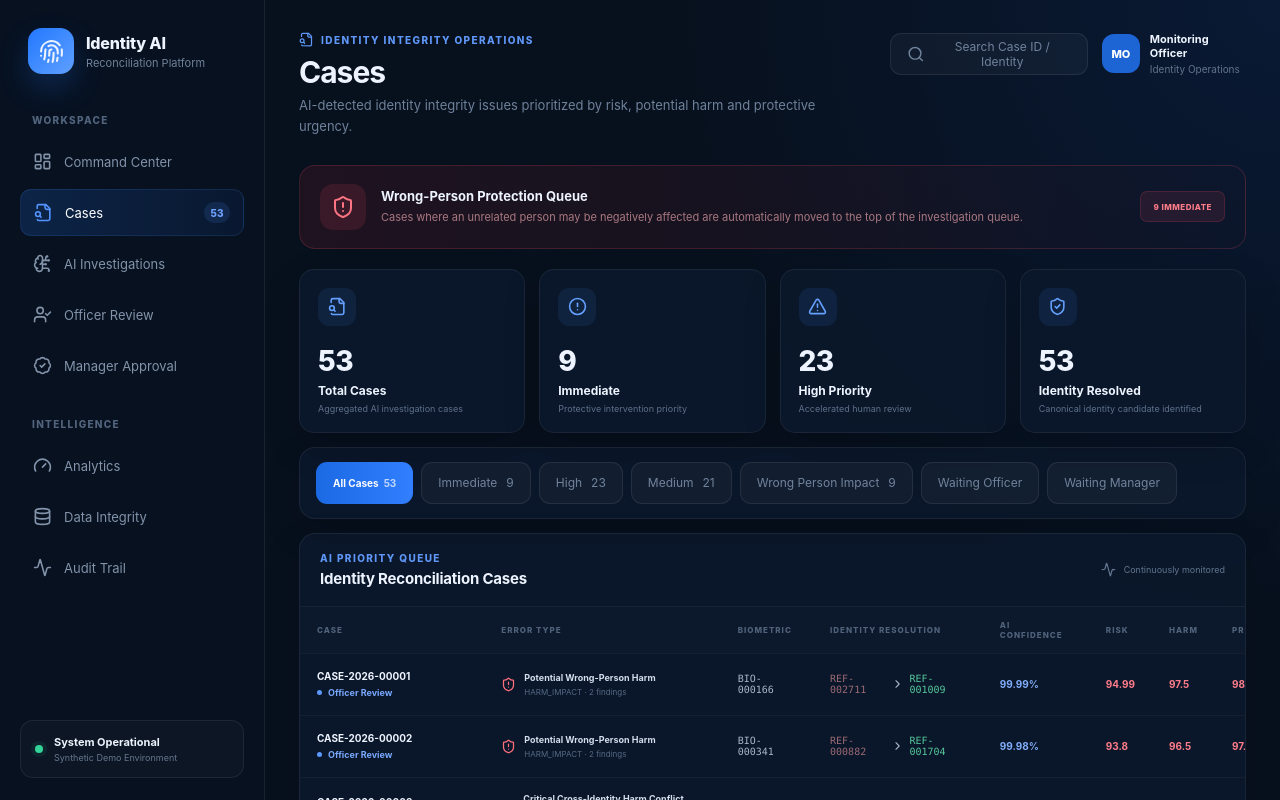
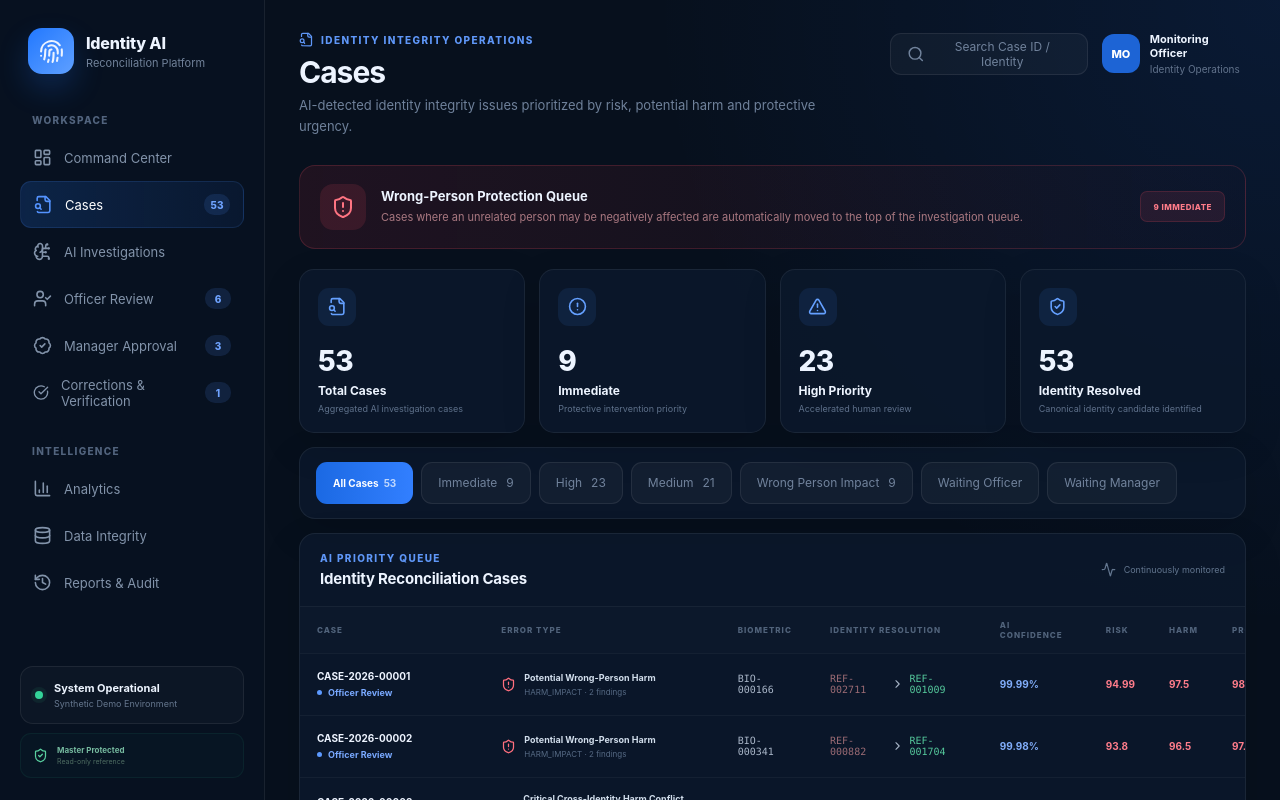
Before and after one commit to x47-cmd/ai-identity-reconciliation-platform, a Next.js app: page /cases in a window 1280 px wide. Shown: the top 800 px of the page. Built offline with nearby package versions, Linux system fonts and the light colour scheme.

Commit message:
Update page.js

```diff
--- a/app/cases/page.js
+++ b/app/cases/page.js
@@ -1,17 +1,15 @@
 import Link from "next/link";
+
+import Sidebar from "../components/Sidebar";
 
 import {
   Activity,
   AlertTriangle,
   BadgeCheck,
-  BrainCircuit,
   ChevronRight,
   CircleAlert,
-  Database,
   FileSearch,
   Fingerprint,
-  Gauge,
-  LayoutDashboard,
   Search,
   ShieldAlert,
   ShieldCheck,
@@ -203,7 +201,7 @@
     biometric: "BIO-000909",
     current: "REF-INVALID",
     proposed: "REF-001567",
-    confidence: 99.90,
+    confidence: 99.9,
     risk: 76.0,
     harm: 45.0,
     protective: 70.0,
@@ -213,100 +211,6 @@
     findings: 1,
   },
 ];
-
-
-function Sidebar() {
-  return (
-    <aside className="sidebar">
-      <div className="brand">
-        <div className="brandIcon">
-          <Fingerprint size={25} />
-        </div>
-
-        <div>
-          <div className="brandTitle">
-            Identity AI
-          </div>
-
-          <div className="brandSubtitle">
-            Reconciliation Platform
-          </div>
-        </div>
-      </div>
-
-      <nav className="navigation">
-        <div className="navLabel">
-          WORKSPACE
-        </div>
-
-        <Link
-          className="navItem"
-          href="/"
-        >
-          <LayoutDashboard size={19} />
-          <span>Command Center</span>
-        </Link>
-
-        <Link
-          className="navItem active"
-          href="/cases"
-        >
-          <FileSearch size={19} />
-          <span>Cases</span>
-          <span className="navCount">53</span>
-        </Link>
-
-        <div className="navItem">
-          <BrainCircuit size={19} />
-          <span>AI Investigations</span>
-        </div>
-
-        <div className="navItem">
-          <UserCheck size={19} />
-          <span>Officer Review</span>
-        </div>
-
-        <div className="navItem">
-          <BadgeCheck size={19} />
-          <span>Manager Approval</span>
-        </div>
-
-        <div className="navLabel navSecond">
-          INTELLIGENCE
-        </div>
-
-        <div className="navItem">
-          <Gauge size={19} />
-          <span>Analytics</span>
-        </div>
-
-        <div className="navItem">
-          <Database size={19} />
-          <span>Data Integrity</span>
-        </div>
-
-        <div className="navItem">
-          <Activity size={19} />
-          <span>Audit Trail</span>
-        </div>
-      </nav>
-
-      <div className="sidebarFooter">
-        <div className="systemDot" />
-
-        <div>
-          <div className="systemTitle">
-            System Operational
-          </div>
-
-          <div className="systemSubtitle">
-            Synthetic Demo Environment
-          </div>
-        </div>
-      </div>
-    </aside>
-  );
-}
 
 
 function PriorityBadge({ priority }) {
@@ -406,17 +310,31 @@
 export default function CasesPage() {
   return (
     <div className="appShell">
+
+      {/* ================================================
+          SHARED PLATFORM SIDEBAR
+          ================================================ */}
+
       <Sidebar />
 
+
       <main className="mainContent">
+
+        {/* ================================================
+            HEADER
+            ================================================ */}
+
         <header className="topbar">
           <div>
             <div className="eyebrow">
               <FileSearch size={15} />
+
               IDENTITY INTEGRITY OPERATIONS
             </div>
 
-            <h1>Cases</h1>
+            <h1>
+              Cases
+            </h1>
 
             <p>
               AI-detected identity integrity
@@ -426,9 +344,11 @@
             </p>
           </div>
 
+
           <div className="topbarActions">
             <button className="searchButton">
               <Search size={18} />
+
               <span>
                 Search Case ID / Identity
               </span>
@@ -622,6 +542,7 @@
             </div>
           </div>
 
+
           <div className="tableWrap">
             <table
               style={{
@@ -646,6 +567,9 @@
               <tbody>
                 {cases.map((item) => (
                   <tr key={item.id}>
+
+                    {/* CASE */}
+
                     <td>
                       <Link
                         href={`/cases/${item.id}`}
@@ -662,6 +586,9 @@
                         status={item.status}
                       />
                     </td>
+
+
+                    {/* ERROR TYPE */}
 
                     <td>
                       <div
@@ -710,9 +637,15 @@
                       </div>
                     </td>
 
+
+                    {/* BIOMETRIC */}
+
                     <td className="mono">
                       {item.biometric}
                     </td>
+
+
+                    {/* IDENTITY RESOLUTION */}
 
                     <td>
                       <div className="identityChange">
@@ -728,11 +661,17 @@
                       </div>
                     </td>
 
+
+                    {/* AI CONFIDENCE */}
+
                     <td>
                       <span className="confidence">
                         {item.confidence}%
                       </span>
                     </td>
+
+
+                    {/* RISK */}
 
                     <td>
                       <span
@@ -750,6 +689,9 @@
                       </span>
                     </td>
 
+
+                    {/* HARM */}
+
                     <td>
                       <span
                         style={{
@@ -763,6 +705,9 @@
                         {item.harm}
                       </span>
                     </td>
+
+
+                    {/* PROTECTIVE PRIORITY */}
 
                     <td>
                       <span
@@ -778,11 +723,17 @@
                       </span>
                     </td>
 
+
+                    {/* PRIORITY */}
+
                     <td>
                       <PriorityBadge
                         priority={item.priority}
                       />
                     </td>
+
+
+                    {/* OPEN CASE */}
 
                     <td>
                       <Link
@@ -805,11 +756,13 @@
                         <ChevronRight size={16} />
                       </Link>
                     </td>
+
                   </tr>
                 ))}
               </tbody>
             </table>
           </div>
+
 
           <div
             style={{
@@ -842,10 +795,14 @@
         <section
           className="lowerGrid"
           style={{
-            gridTemplateColumns:
-              "1fr 1fr",
+            gridTemplateColumns: "1fr 1fr",
           }}
         >
+
+          {/* ==============================================
+              ERROR CLASSIFICATION
+              ============================================== */}
+
           <div
             className="panel"
             style={{
@@ -881,13 +838,21 @@
                   margin: "0 19px",
                 }}
               >
-                <span>{label}</span>
+                <span>
+                  {label}
+                </span>
 
-                <strong>{value}</strong>
+                <strong>
+                  {value}
+                </strong>
               </div>
             ))}
           </div>
 
+
+          {/* ==============================================
+              PROTECTIVE AI CONTROLS
+              ============================================== */}
 
           <div
             className="panel"
@@ -908,6 +873,7 @@
 
               <ShieldCheck size={22} />
             </div>
+
 
             <div
               className="integrityInfo"
@@ -930,6 +896,7 @@
               </div>
             </div>
 
+
             <div className="integrityInfo">
               <UserCheck size={21} />
 
@@ -945,6 +912,7 @@
                 </span>
               </div>
             </div>
+
 
             <div className="integrityInfo">
               <BadgeCheck size={21} />
@@ -965,6 +933,10 @@
         </section>
 
 
+        {/* ================================================
+            FOOTER
+            ================================================ */}
+
         <footer className="footer">
           <span>
             AI Identity Reconciliation Platform
@@ -973,9 +945,11 @@
 
           <div>
             <Activity size={15} />
+
             Continuous Monitoring Active
           </div>
         </footer>
+
       </main>
     </div>
   );
```
